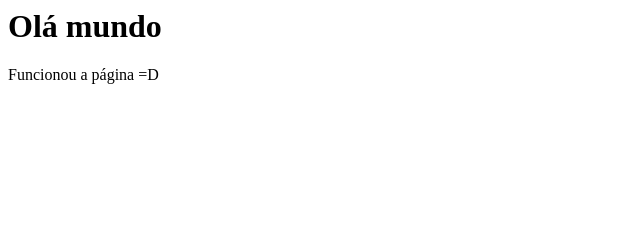
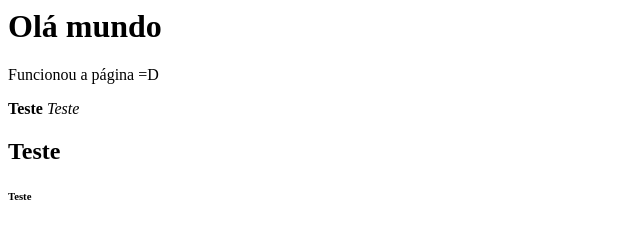
Before and after one commit to CarlosTomasi/CarlosTomasi.github.io, a plain HTML site: page index.html in a window 1280 px wide. Shown: the whole page, without its empty margins (0-640 px from the left). Drawn offline with Linux system fonts and the light colour scheme.

Commit message:
Update index.html

```diff
--- a/index.html
+++ b/index.html
@@ -5,5 +5,9 @@
        <body>
         <h1>Olá mundo</h1>
         <p>Funcionou a página =D</p>
+         <b>Teste</b>
+         <i>Teste</i>
+         <h2>Teste</h2>
+         <h6>Teste</h6>
   </body>
 </html>
```
